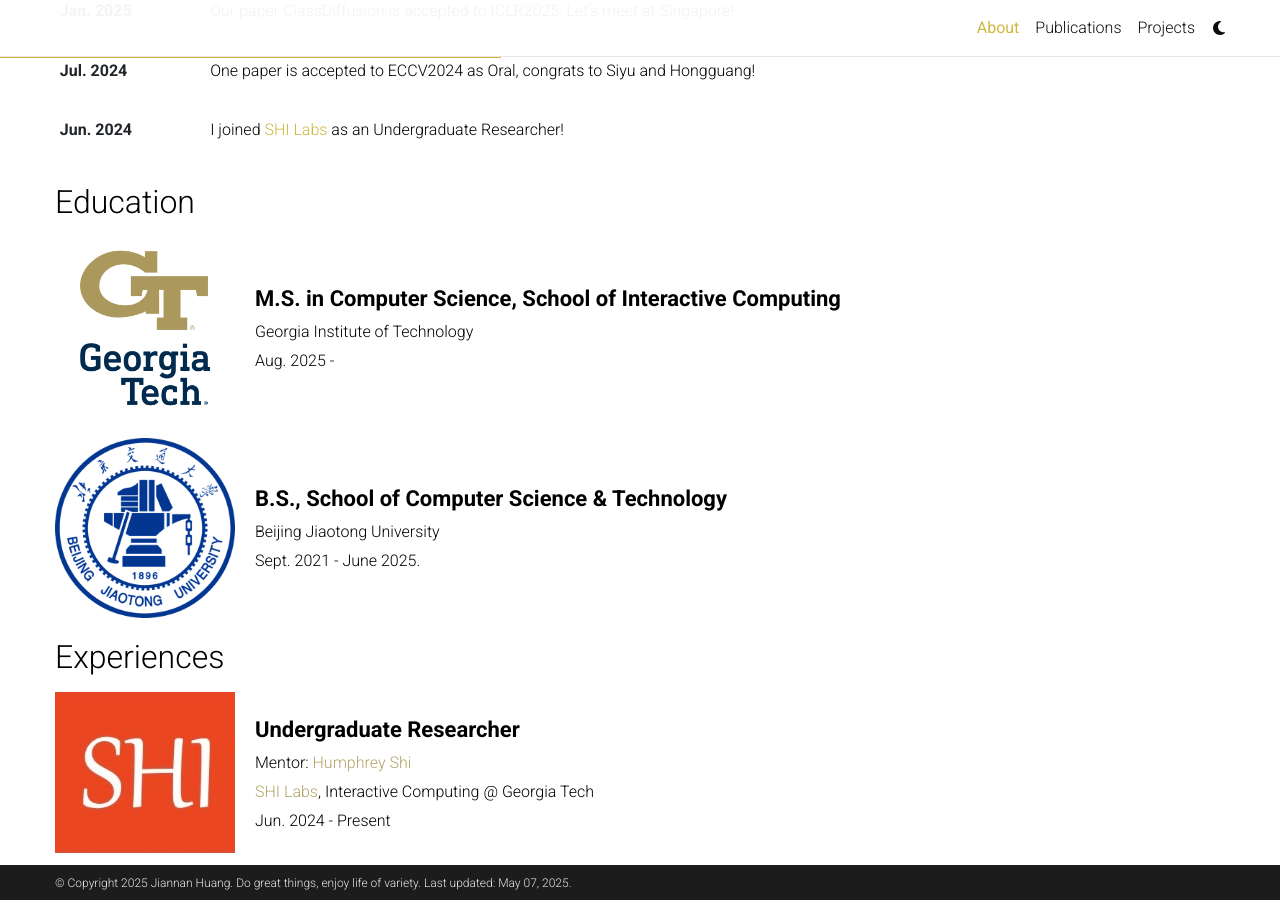
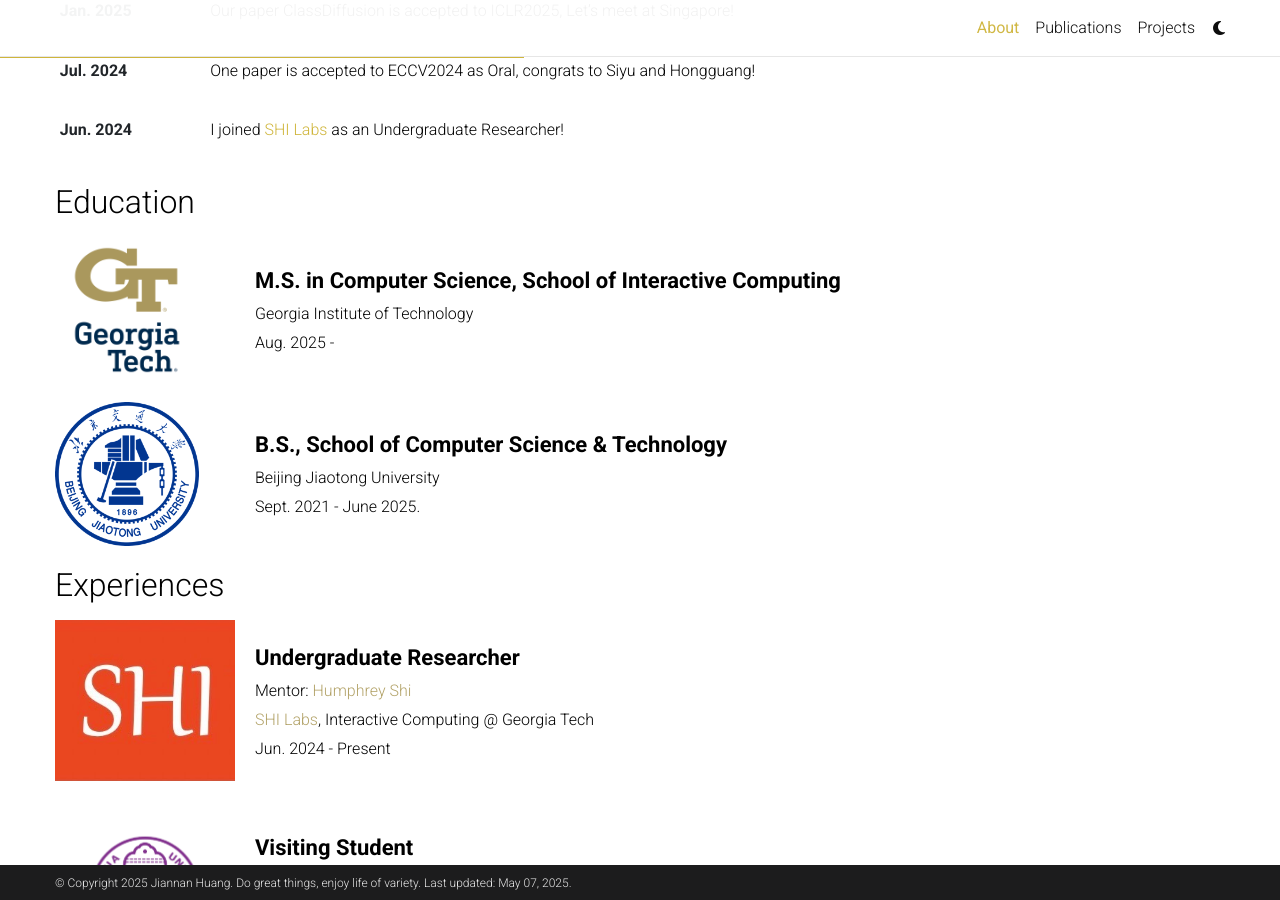
Before and after one commit to Rbrq03/Rbrq03.github.io, a Jekyll site: the page built from _pages/about.md, in a window 1280 px wide and 900 px high, scrolled down 640 px. Built offline with Jekyll 4.4.1, drawn with Linux system fonts in a browser that asks for light colours; full-size pictures stand in for the smaller copies a plugin makes; comment, search, counter and statistics services are not loaded; a style sheet for code colours, icons or effects is not loaded.

Commit message:
add education

```diff
--- a/_includes/education.html
+++ b/_includes/education.html
@@ -4,7 +4,7 @@
     <img
       src="assets/img/gt.png"
       alt="gtlogo"
-      style="width: 100%; height: auto"
+      style="width: 80%; height: auto"
     />
   </div>
 
@@ -22,7 +22,7 @@
     <img
       src="assets/img/bjtu.png"
       alt="bjtulogo"
-      style="width: 100%; height: auto"
+      style="width: 80%; height: auto"
     />
   </div>
 
```
